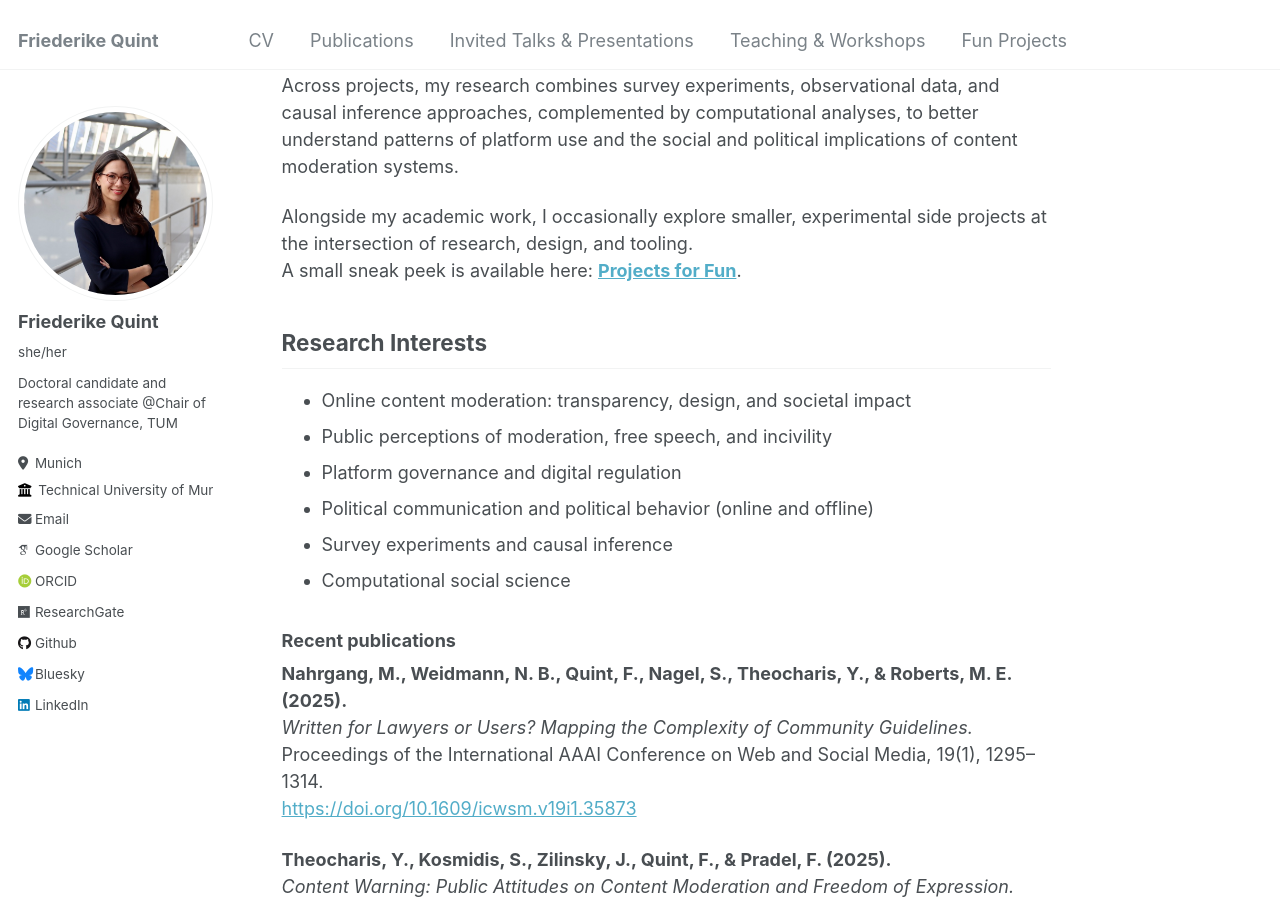
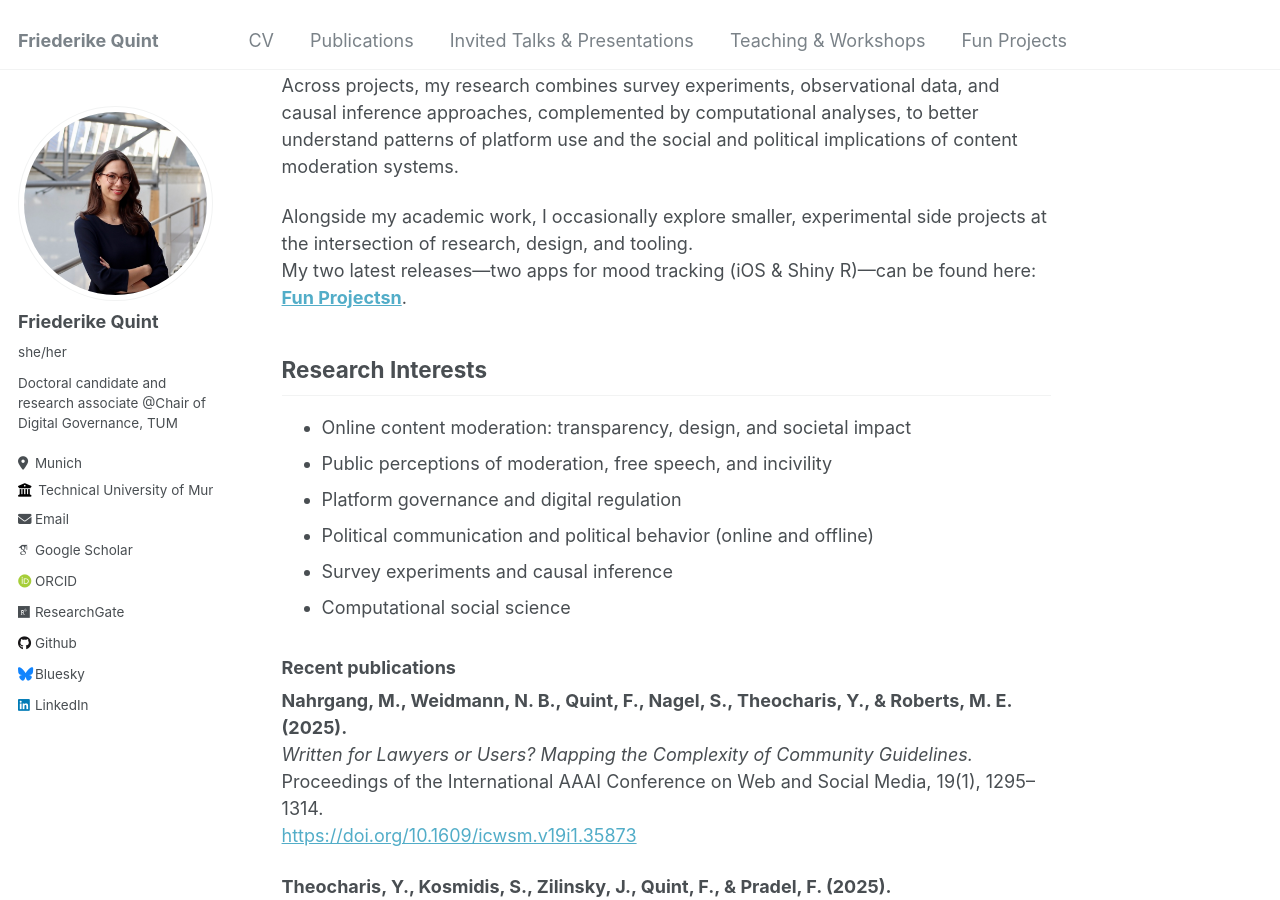
Before and after one commit to friederikequint/friederikequint.github.io, a Jekyll site: the page built from _pages/about.md, in a window 1280 px wide and 900 px high, scrolled down 463 px. Built offline with Jekyll 4.4.1, drawn with Linux system fonts in a browser that asks for light colours; some web fonts are replaced.

Commit message:
Update about.md

```diff
--- a/_pages/about.md
+++ b/_pages/about.md
@@ -20,7 +20,7 @@ Beyond this project, I am involved as a research collaborator in the Content Mod
 Across projects, my research combines survey experiments, observational data, and causal inference approaches, complemented by computational analyses, to better understand patterns of platform use and the social and political implications of content moderation systems.
 
 Alongside my academic work, I occasionally explore smaller, experimental side projects at the intersection of research, design, and tooling.
-A small sneak peek is available here: [**Projects for Fun**](/projectsforfun/).
+My two latest releases—two apps for mood tracking (iOS & Shiny R)—can be found here: [**Fun Projectsn**](/projectsforfun/).
 
 
 ## Research Interests
```
